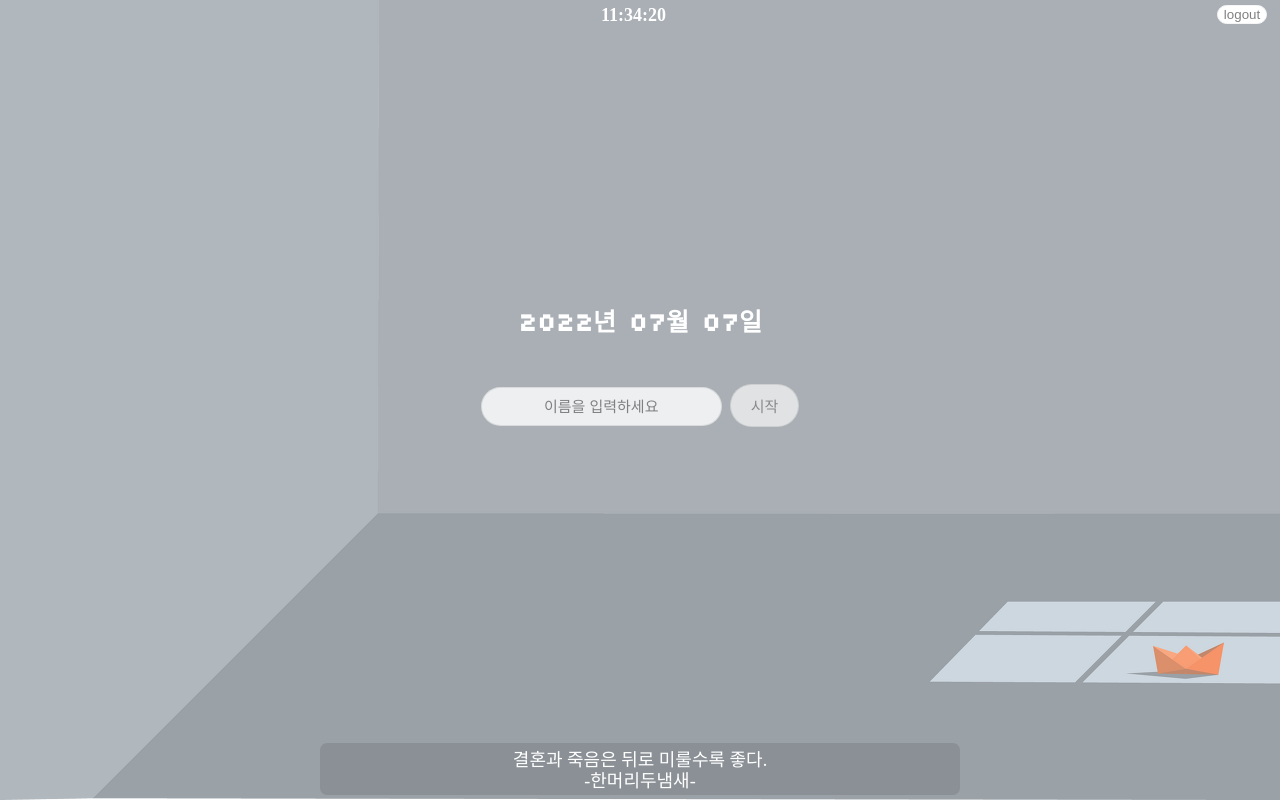
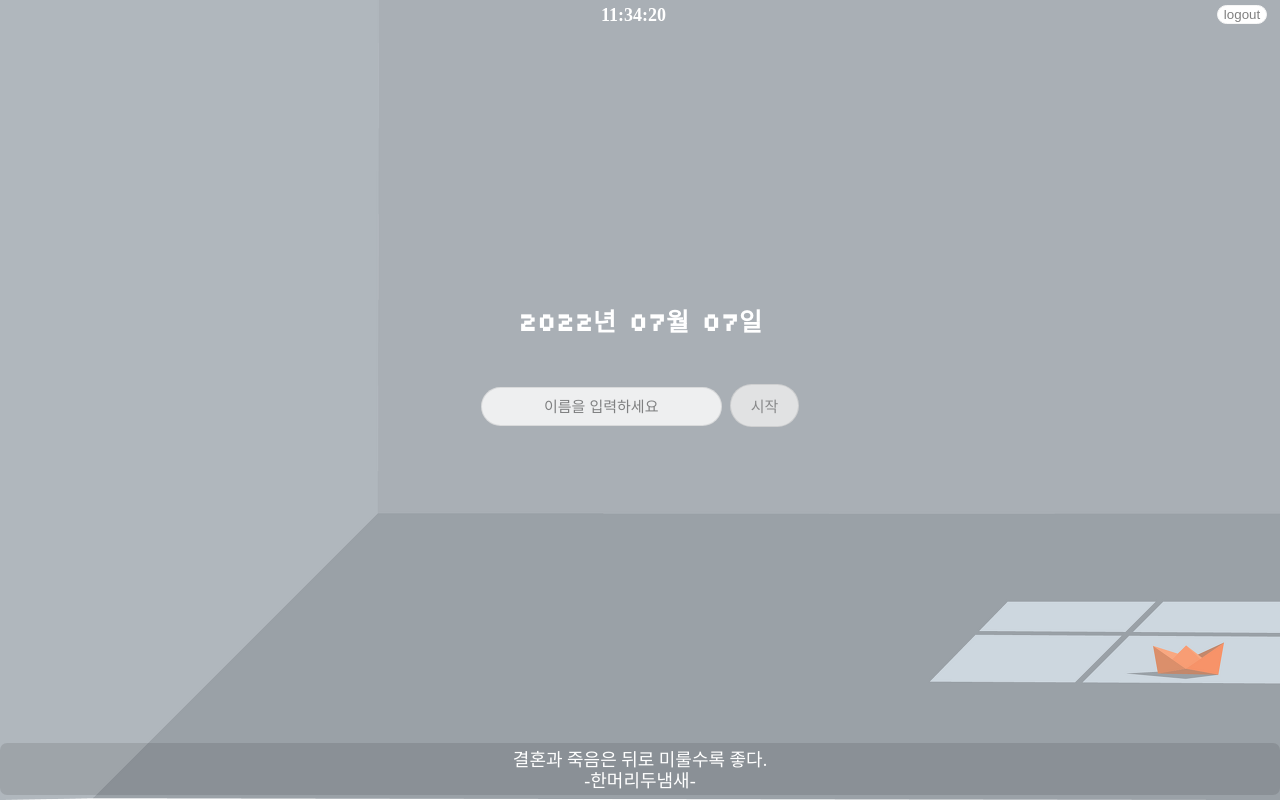
Before and after one commit to hazzun/Todo-list, a plain HTML site: page webProject/index.html in a window 1280 px wide. Drawn offline with Linux system fonts and the light colour scheme.

Commit message:
view width change test
test

```diff
--- a/webProject/css/style.css
+++ b/webProject/css/style.css
@@ -36,6 +36,7 @@ body{
     justify-content: center;
     align-items: center;
     height: 100vh;
+    width: 100vw;
     position: relative;
 }
 .screen-header{
@@ -118,7 +119,7 @@ li span{
 
 footer{
     display: block;
-    width: 50%;
+    width: 100%;
     /* position: absolute; */
     position: fixed;
     bottom: 5px;
```
